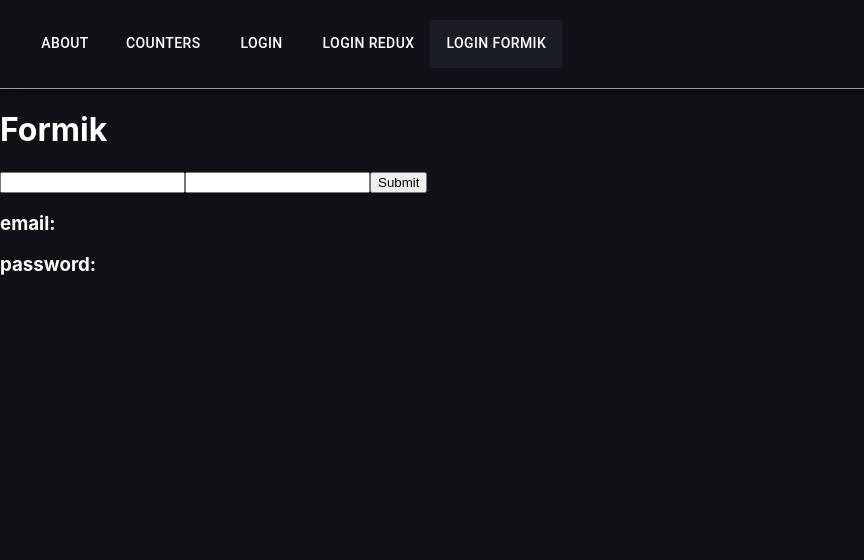
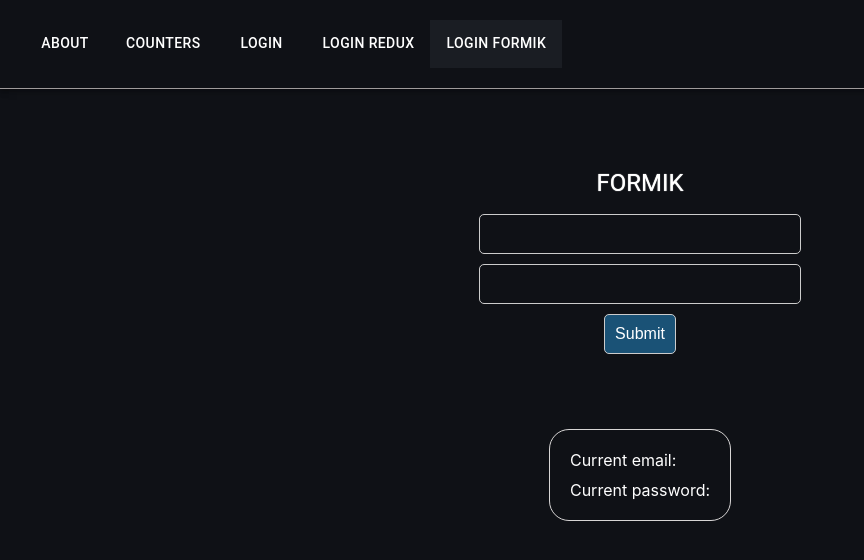
Before and after one commit to Sir-Alexio/Sir-Alexio.github.io, a React (Create React App) app: page /login-formik in a window 1280 px wide. Shown: the top 560 px of the page, without its empty margins (0-864 px from the left). Built offline with nearby package versions, Linux system fonts and the light colour scheme.

Commit message:
Task 6 [Formik] - added formik success page

```diff
--- a/src/App.js
+++ b/src/App.js
@@ -9,6 +9,7 @@
 import LoginReduxContainer from './containers/ReduxLoginContainer';
 import ReduxSuccess from './views/Redux-Success/index';
 import LoginFormik from './views/LoginFormik/index';
+import FormikSuccess from './views/FormikSuccess/index';
 
 function App() {
   const location = useLocation();
@@ -72,6 +73,7 @@
         <Route path="/login" element={<LoginContainer />} />
         <Route path="/login-redux" element={<LoginReduxContainer />} />
         <Route path="/login-redux/success" element={<ReduxSuccess />} />
+        <Route path="/login-formik/success" element={<FormikSuccess />} />
         <Route path="/login-formik" element={<LoginFormik />} />
         <Route path="*" element={<NotFound />} />
       </Routes>
--- /dev/null
+++ b/src/views/FormikSuccess/index.tsx
@@ -0,0 +1,66 @@
+import React, { useEffect } from "react";
+import { useSelector, useDispatch } from 'react-redux';
+import TextField from '@mui/material/TextField';
+import Avatar from '@mui/material/Avatar';
+import Image from './formik.jpg';
+import Alert from '@mui/material/Alert';
+
+interface IEmailValidationState{
+    emailError:string;
+    passError:string;
+    loginField:string;
+    passwordField:string;
+    notification:string;
+}
+
+const FormicSuccess : React.FC = ()=>{
+    const login = useSelector((state:IEmailValidationState) => state.loginField)
+    const password = useSelector((state:IEmailValidationState) => state.passwordField)
+    const notification = useSelector((state:IEmailValidationState) => state.notification)
+    const dispatch = useDispatch();
+
+    return (
+        <div style={{ display: 'flex', flexDirection: 'column', alignItems: 'center', color: 'white', padding: '28.8px', margin: '144px' }}>
+        {notification && (
+        <div style={{ position: 'fixed', top: 20, right: 20, zIndex: 9999 }}>
+           <Alert variant="filled" severity="success">
+            {notification}
+          </Alert>
+        </div>
+      )}
+        <div style={{ display: 'flex', alignItems: 'center' }}>
+          <Avatar alt="Remy Sharp" src={Image} sx={{ width: '207.36px', height: '207.36px', marginRight: '51.84px' }} />
+          <div style={{ display: 'flex', flexDirection: 'column', alignItems: 'center' }}>
+            <TextField
+              id="standard-basic"
+              label="Login"
+              variant="standard"
+              InputProps={{
+                readOnly: true,
+                style: { color: 'white', borderBottom: '1px solid white', marginBottom: '25.92px', width: '259.2px' },
+              }}
+              InputLabelProps={{
+                style: { color: 'white', background: 'black' },
+              }}
+              value={login}
+            />
+            <TextField
+              id="outlined-basic"
+              label="Password"
+              variant="standard"
+              InputProps={{
+                readOnly: true,
+                style: { color: 'white', borderBottom: '1px solid white', marginBottom: '17.28px', width: '259.2px' },
+              }}
+              InputLabelProps={{
+                style: { color: 'white', background: 'black' },
+              }}
+              value={password}
+            />
+          </div>
+        </div>
+      </div>
+    )
+}
+
+export default FormicSuccess;
--- a/src/views/LoginFormik/index.tsx
+++ b/src/views/LoginFormik/index.tsx
@@ -2,6 +2,7 @@
 import { Formik, FormikHelpers } from 'formik';
 import {useNavigate} from 'react-router-dom';
 import {ValidationContainer} from '../../Services/ValidationService';
+import Typography from '@mui/material/Typography';
 
 interface IFormValues {
   email: string;
@@ -9,10 +10,9 @@
 }
 
 const Basic: React.FC = () => {
-  const { emailError, passError, onEmailChange, onPasswordChange, inputLogin,inputPassword, reset } = ValidationContainer();
+  const {onEmailChange, onPasswordChange} = ValidationContainer();
   const navigate = useNavigate();
   return (<div>
-    <h1>Formik</h1>
     <Formik
       initialValues={{ email: '', password: '' }}
       validate={(values: IFormValues) => {
@@ -39,7 +39,7 @@
         onEmailChange(fakeEvent);
         fakeEvent.target.value = values.password;
         onPasswordChange(fakeEvent);
-        navigate('/login-redux/success');
+        navigate('/login-formik/success');
       }}
     >
       {({
@@ -52,29 +52,78 @@
         isSubmitting,
         /* and other goodies */
       }) => (
+        <div style={{ display: 'flex', flexDirection: 'column', alignItems: 'center', color: 'white', padding: '20px', margin: '58px' }}>
+        <Typography variant="h5" style={{ color: 'white', marginBottom: '10px', textShadow: '0px 0px 1px white' }}>
+        FORMIK
+      </Typography>
         <form onSubmit={handleSubmit}>
+        <div style={{ display: 'flex', flexDirection: 'column', alignItems: 'center' }}>
   <input
     type="email"
     name="email"
     onChange={handleChange}
     onBlur={handleBlur}
     value={values.email}
+    style={{
+      padding: '10px',
+      margin: '5px',
+      borderRadius: '5px',
+      border: '1px solid #ccc',
+      width: '300px',
+      fontSize: '16px',
+      background: 'transparent', // Прозрачный фон
+      color: 'white', // Белый текст
+    }}
   />
-          {errors.email && touched.email && <div>{errors.email}</div>}
+  {errors.email && touched.email && <div style={{ color: 'red' }}>{errors.email}</div>}
+
   <input
     type="password"
     name="password"
     onChange={handleChange}
     onBlur={handleBlur}
     value={values.password}
+    style={{
+      padding: '10px',
+      margin: '5px',
+      borderRadius: '5px',
+      border: '1px solid #ccc',
+      width: '300px',
+      fontSize: '16px',
+      background: 'transparent', // Прозрачный фон
+      color: 'white', // Белый текст
+    }}
   />
-          {errors.password && touched.password && <div>{errors.password}</div>}
-          <button type="submit" disabled={isSubmitting}>
+  {errors.password && touched.password && <div style={{ color: 'red' }}>{errors.password}</div>}
+
+  <button
+    type="submit"
+    disabled={isSubmitting}
+    style={{
+      padding: '10px',
+      margin: '5px',
+      borderRadius: '5px',
+      border: '1px solid #ccc',
+      backgroundColor: isSubmitting ? '#ccc' : '#1a5276',
+      color: 'white',
+      fontSize: '16px',
+      cursor: 'pointer',
+    }}>
     Submit
   </button>
-          <h3>email: {values.email}</h3>
-          <h3>password: {values.password}</h3>
+
+  <div className="counter-block" style={{ marginTop: '20px', fontSize: '18px', color: 'white', margin: '70px' }}>
+        <div style={{ color: 'white', fontSize: '16px', margin: '10px' }}>
+          Current email: {values.email}
+        </div>
+        <div style={{ color: 'white', fontSize: '16px', margin: '10px' }}>
+          Current password: {values.password}
+        </div>
+      </div>
+</div>
+
         </form>
+        </div>
       )}
     </Formik>
   </div>);
```
Also changed, not shown: src/views/FormikSuccess/formik.jpg (added). Lines whose indentation alone changed are shown as unchanged.
